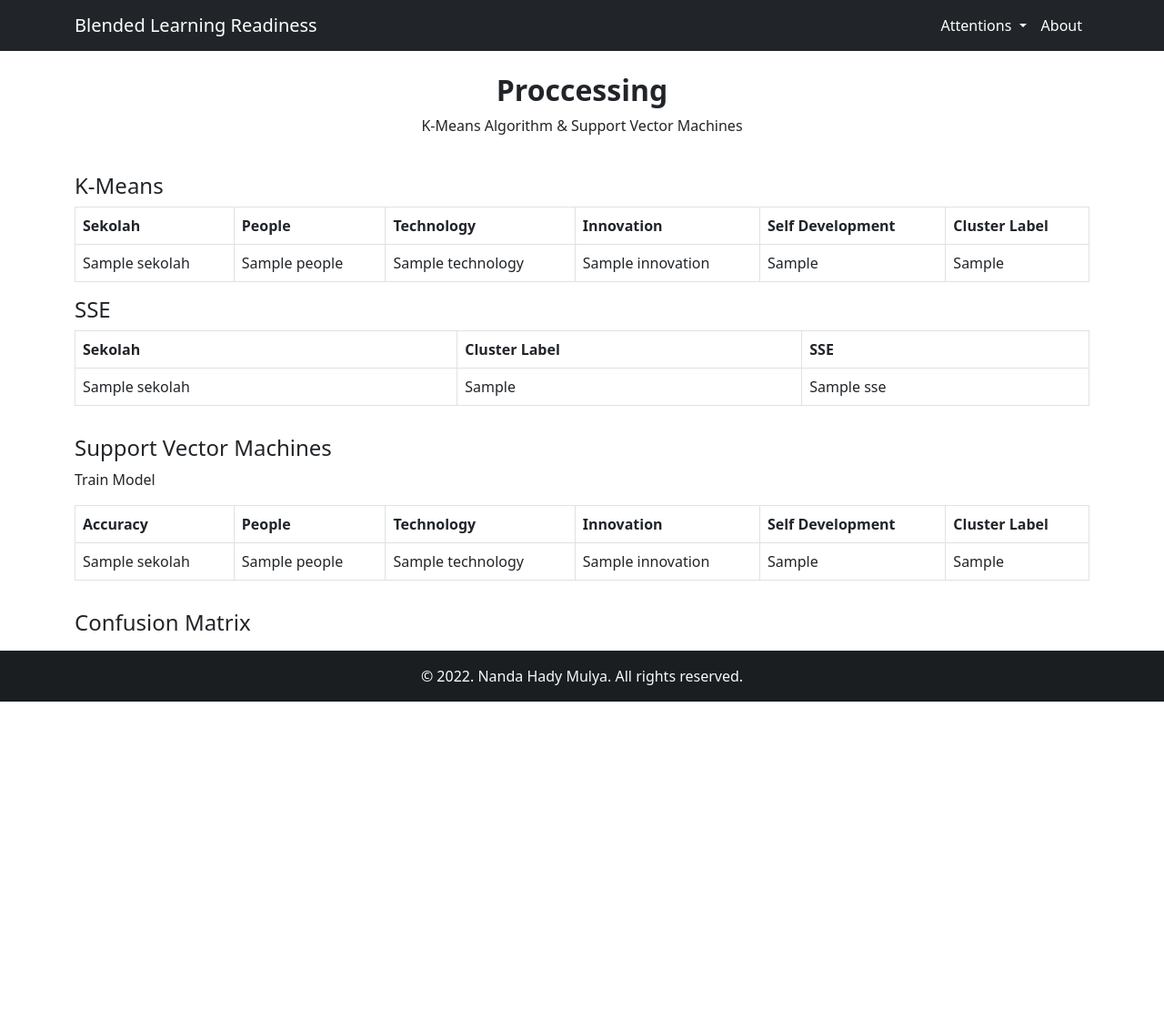
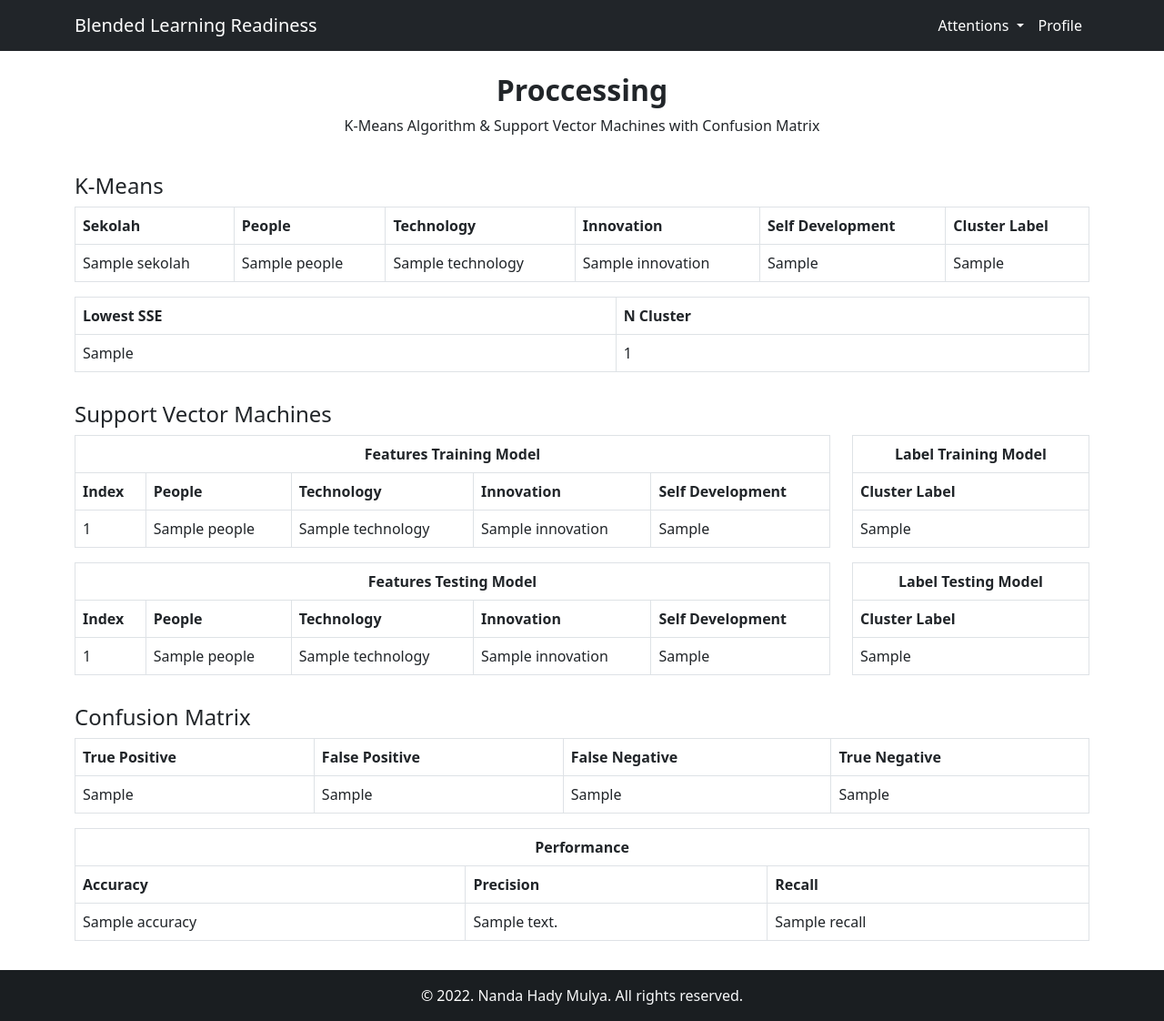
Before and after one commit to nandahadymulya/blr, a Django app: template blr/templates/views/processing.html in a window 1280 px wide. Shown: the whole page at 91% size. Before the commit the page ends 771 px from the top, so only its background shows below. Run offline with Django 4.2, Linux system fonts and the light colour scheme; the template is opened without the code that fills it: most values are stand-ins (such as "Sample title", 1, 10 or a date in 2020).

Commit message:
feat: finished processing

```diff
--- /dev/null
+++ b/blr/json/data_scaling.json
@@ -0,0 +1 @@
+[{"people":30,"technology":27,"innovation":30,"self_development":30},{"people":29,"technology":29,"innovation":29,"self_development":29},{"people":19,"technology":24,"innovation":24,"self_development":23},{"people":21,"technology":26,"innovation":24,"self_development":23},{"people":30,"technology":30,"innovation":30,"self_development":30},{"people":24,"technology":26,"innovation":28,"self_development":30}]
--- /dev/null
+++ b/blr/json/data_transformation.json
@@ -0,0 +1 @@
+[{"Sekolah":"SMP Negeri 11 Padang","people":30,"technology":27,"innovation":30,"self_development":30},{"Sekolah":"SMP Negeri 8 Padang","people":29,"technology":29,"innovation":29,"self_development":29},{"Sekolah":"SMP Negeri 4 Padang","people":19,"technology":24,"innovation":24,"self_development":23},{"Sekolah":"SMP Negeri 3 Padang","people":21,"technology":26,"innovation":24,"self_development":23},{"Sekolah":"SMP Negeri 24 Padang","people":30,"technology":30,"innovation":30,"self_development":30},{"Sekolah":"SMP Negeri 31 Padang","people":24,"technology":26,"innovation":28,"self_development":30}]
--- /dev/null
+++ b/blr/json/features.json
@@ -0,0 +1 @@
+[{"people":1.0,"technology":0.5,"innovation":1.0,"self_development":1.0},{"people":0.9090909091,"technology":0.8333333333,"innovation":0.8333333333,"self_development":0.8571428571},{"people":0.0,"technology":0.0,"innovation":0.0,"self_development":0.0},{"people":0.1818181818,"technology":0.3333333333,"innovation":0.0,"self_development":0.0},{"people":1.0,"technology":1.0,"innovation":1.0,"self_development":1.0},{"people":0.4545454545,"technology":0.3333333333,"innovation":0.6666666667,"self_development":1.0}]
--- a/blr/templates/base.html
+++ b/blr/templates/base.html
@@ -40,7 +40,8 @@
               </ul>
             </li>
             <li class="nav-item">
-              <a class="nav-link active" aria-current="page" href="{% url 'about' %}">About</a>
+              <a class="nav-link active" aria-current="page" href="https://linkedin.com/in/nandahadymulya"
+                target="_blank">Profile</a>
             </li>
           </ul>
         </div>
--- a/blr/templates/views/index.html
+++ b/blr/templates/views/index.html
@@ -29,7 +29,7 @@
           <div class="mb-3">
             <label for="form" class="form-label h5 mb-3">Upload a <span class="text-muted fw-light">csv</span>
               file</label>
-            {% csrf_token %} {{ form }}
+            {% csrf_token %} {{ form.as_p }}
           </div>
           <div>
             <button type="submit" class="btn btn-dark">Upload</button>
--- a/blr/templates/views/processing.html
+++ b/blr/templates/views/processing.html
@@ -4,9 +4,10 @@
   <div class="row py-4">
     <div class="col-md-12">
       <h2 class="text-center fw-bold">Proccessing</h2>
-      <p class="text-center fw-light">K-Means Algorithm & Support Vector Machines</p>
+      <p class="text-center fw-light">K-Means Algorithm & Support Vector Machines with Confusion Matrix</p>
     </div>
   </div>
+  <div class="row">
     <div class="col-md-12 mb-3">
       <h4>K-Means</h4>
       <div class="table-responsive">
@@ -35,22 +36,19 @@
           </tbody>
         </table>
       </div>
-    <h4>SSE</h4>
       <div class="table-responsive">
         <table class="table table-bordered">
           <thead>
             <tr>
-            <th>Sekolah</th>
-            <th>Cluster Label</th>
-            <th>SSE</th>
+              <th>Lowest SSE</th>
+              <th>N Cluster</th>
             </tr>
           </thead>
           <tbody>
-          {% for i in result_json_sse %}
+            {% for i in json_detail_kmeans.detail %}
             <tr>
-            <td>{{ i.Sekolah }}</td>
-            <td>{{ i.class_new }}</td>
-            <td>{{ i.sse }}</td>
+              <td>{{ i.lowest_sse }}</td>
+              <td>{{ i.n_clusters }}</td>
             </tr>
             {% endfor %}
           </tbody>
@@ -59,27 +57,50 @@
     </div>
     <div class="col-md-12 mb-3">
       <h4>Support Vector Machines</h4>
-    <p>Train Model</p>
+      <div class="row">
+        <div class="col-md-9">
           <div class="table-responsive">
             <table class="table table-bordered">
               <thead>
                 <tr>
-            <th>Accuracy</th>
+                  <th colspan="5" class="text-center">Features Training Model</th>
+                </tr>
+                <tr>
+                  <th>Index</th>
                   <th>People</th>
                   <th>Technology</th>
                   <th>Innovation</th>
                   <th>Self Development</th>
+                </tr>
+              </thead>
+              <tbody>
+                {% for i in result_json_X_train %}
+                <tr>
+                  <td>{{ i.index }}</td>
+                  <td>{{ i.people }}</td>
+                  <td>{{ i.technology }}</td>
+                  <td>{{ i.innovation }}</td>
+                  <td>{{ i.self_development }}</td>
+                </tr>
+                {% endfor %}
+              </tbody>
+            </table>
+          </div>
+        </div>
+        <div class="col-md-3">
+          <div class="table-responsive">
+            <table class="table table-bordered">
+              <thead>
+                <tr>
+                  <th class="text-center">Label Training Model</th>
+                </tr>
+                <tr>
                   <th>Cluster Label</th>
                 </tr>
               </thead>
               <tbody>
-          {% for i in result_json_kmeans %}
+                {% for i in result_json_y_train %}
                 <tr>
-            <td>{{ i.Sekolah }}</td>
-            <td>{{ i.people }}</td>
-            <td>{{ i.technology }}</td>
-            <td>{{ i.innovation }}</td>
-            <td>{{ i.self_development }}</td>
                   <td>{{ i.class_new }}</td>
                 </tr>
                 {% endfor %}
@@ -87,8 +108,152 @@
             </table>
           </div>
         </div>
+      </div>
+      <div class="row">
+        <div class="col-md-9">
+          <div class="table-responsive">
+            <table class="table table-bordered">
+              <thead>
+                <tr>
+                  <th colspan="5" class="text-center">Features Testing Model</th>
+                </tr>
+                <tr>
+                  <th>Index</th>
+                  <th>People</th>
+                  <th>Technology</th>
+                  <th>Innovation</th>
+                  <th>Self Development</th>
+                </tr>
+              </thead>
+              <tbody>
+                {% for i in result_json_X_test %}
+                <tr>
+                  <td>{{ i.index }}</td>
+                  <td>{{ i.people }}</td>
+                  <td>{{ i.technology }}</td>
+                  <td>{{ i.innovation }}</td>
+                  <td>{{ i.self_development }}</td>
+                </tr>
+                {% endfor %}
+              </tbody>
+            </table>
+          </div>
+        </div>
+        <div class="col-md-3">
+          <div class="table-responsive">
+            <table class="table table-bordered">
+              <thead>
+                <tr>
+                  <th class="text-center">Label Testing Model</th>
+                </tr>
+                <tr>
+                  <th>Cluster Label</th>
+                </tr>
+              </thead>
+              <tbody>
+                {% for i in result_json_y_test %}
+                <tr>
+                  <td>{{ i.class_new }}</td>
+                </tr>
+                {% endfor %}
+              </tbody>
+            </table>
+          </div>
+        </div>
+      </div>
+      <!-- <div class="row">
+        <div class="col-md-9">
+          <div class="table-responsive">
+            <table class="table table-bordered">
+              <thead>
+                <tr>
+                  <th colspan="5" class="text-center fw-bold">Predict New Data</th>
+                </tr>
+                <tr>
+                  <th>Sekolah</th>
+                  <th>People</th>
+                  <th>Innovation</th>
+                  <th>Technology</th>
+                  <th>Self Development</th>
+                </tr>
+              </thead>
+              <tbody>
+                {% for i in predict %}
+                <tr>
+                  <td>{{ i.sekolah }}</td>
+                  <td>{{ i.predict_label }}</td>
+                </tr>
+                {% endfor %}
+              </tbody>
+            </table>
+          </div>
+        </div>
+        <div class="col-md-3">
+          <div class="table-responsive">
+            <table class="table table-bordered">
+              <thead>
+                <tr>
+                  <th class="text-center fw-bold">Predict</th>
+                </tr>
+                <tr>
+                  <th>Predict Cluster Label</th>
+                </tr>
+              </thead>
+              <tbody>
+                {% for i in predict %}
+                <tr>
+                  <td>{{ i.sekolah }}</td>
+                  <td>{{ i.predict_label }}</td>
+                </tr>
+                {% endfor %}
+              </tbody>
+            </table>
+          </div>
+        </div>
+      </div> -->
+    </div>
+  </div>
+  <div class="row">
     <div class="col-md-12 mb-3">
       <h4>Confusion Matrix</h4>
+      <div class="table-responsive">
+        <table class="table table-bordered">
+          <thead>
+            <tr>
+              <th>True Positive</th>
+              <th>False Positive</th>
+              <th>False Negative</th>
+              <th>True Negative</th>
+            </tr>
+          </thead>
+          <tbody>
+            <td>{{ result_json_cm.0.0 }}</td>
+            <td>{{ result_json_cm.0.1 }}</td>
+            <td>{{ result_json_cm.1.0 }}</td>
+            <td>{{ result_json_cm.1.1 }}</td>
+          </tbody>
+        </table>
+      </div>
+      <div class="table-responsive">
+        <table class="table table-bordered">
+          <thead>
+            <tr>
+              <td colspan="3" class="text-center fw-bold">Performance</td>
+            </tr>
+            <tr>
+              <th>Accuracy</th>
+              <th>Precision</th>
+              <th>Recall</th>
+            </tr>
+          </thead>
+          <tbody>
+            <td>{{ accuracy }}</td>
+            <td>{{ precision }}</td>
+            <td>{{ recall }}</td>
+          </tbody>
+        </table>
+      </div>
+    </div>
   </div>
 </div>
 {% endblock content %}
--- a/blr/urls.py
+++ b/blr/urls.py
@@ -5,7 +5,5 @@ from . import views
 urlpatterns = [
     path('admin/', admin.site.urls),
     path('', views.index, name='home'),
-    # path('preprocessing/', views.preprocessing, name='preprocessing'),
     path('processing/', views.processing, name='processing'),
-    path('about/', views.about, name='about'),
 ]
```
Also changed, not shown: blr/forms.py (+8 -8 lines), blr/templates/views/about.html (deleted, +0 -13 lines), blr/templates/views/predict.html (added, +25 -0 lines), blr/templates/views/result.html (added, +44 -0 lines), blr/uploads/data_survey.csv (added, +7 -0 lines), blr/uploads/dataset.csv (added, +7 -0 lines), blr/views.py (+123 -12 lines). Lines whose indentation alone changed are shown as unchanged.
